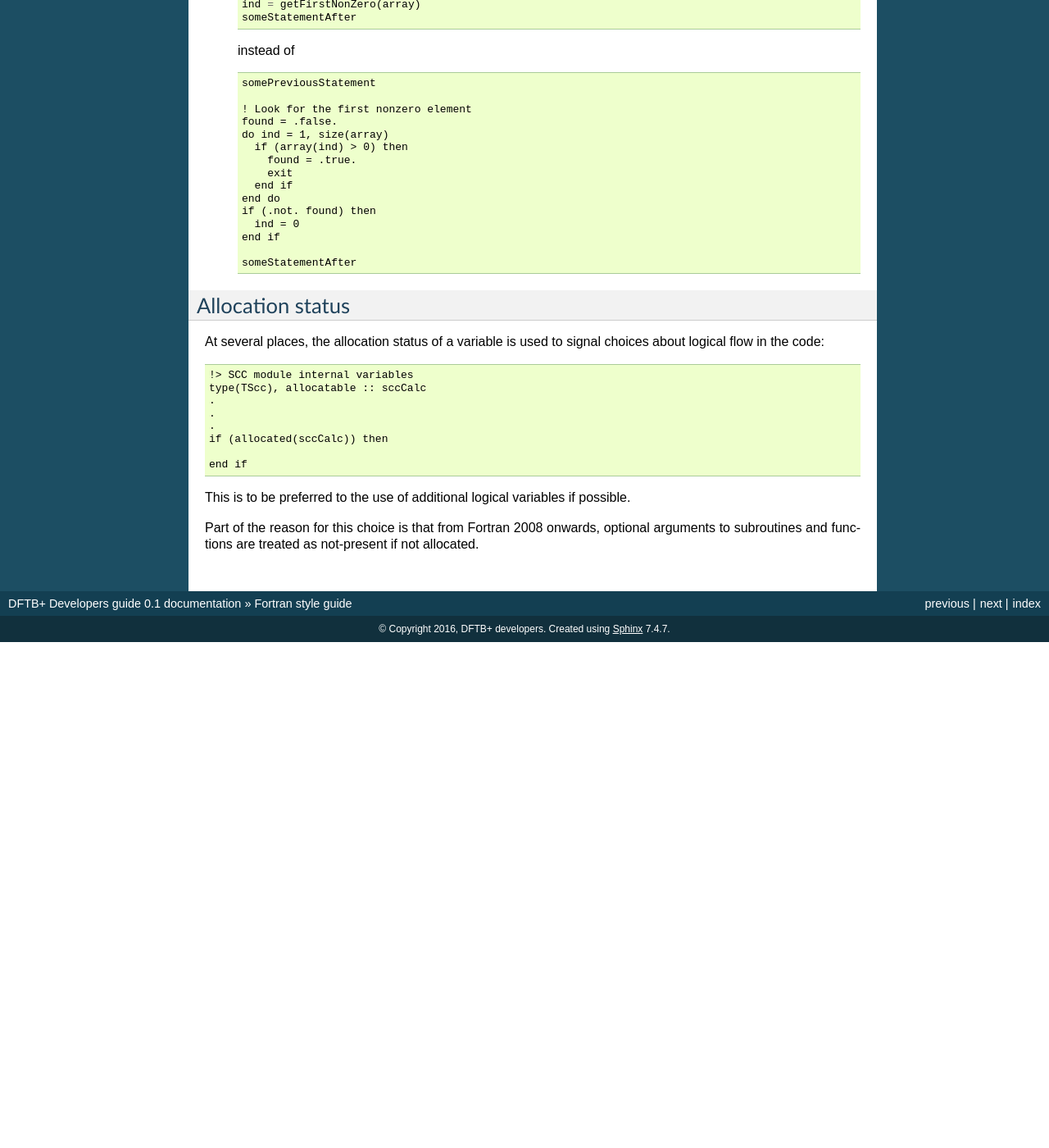
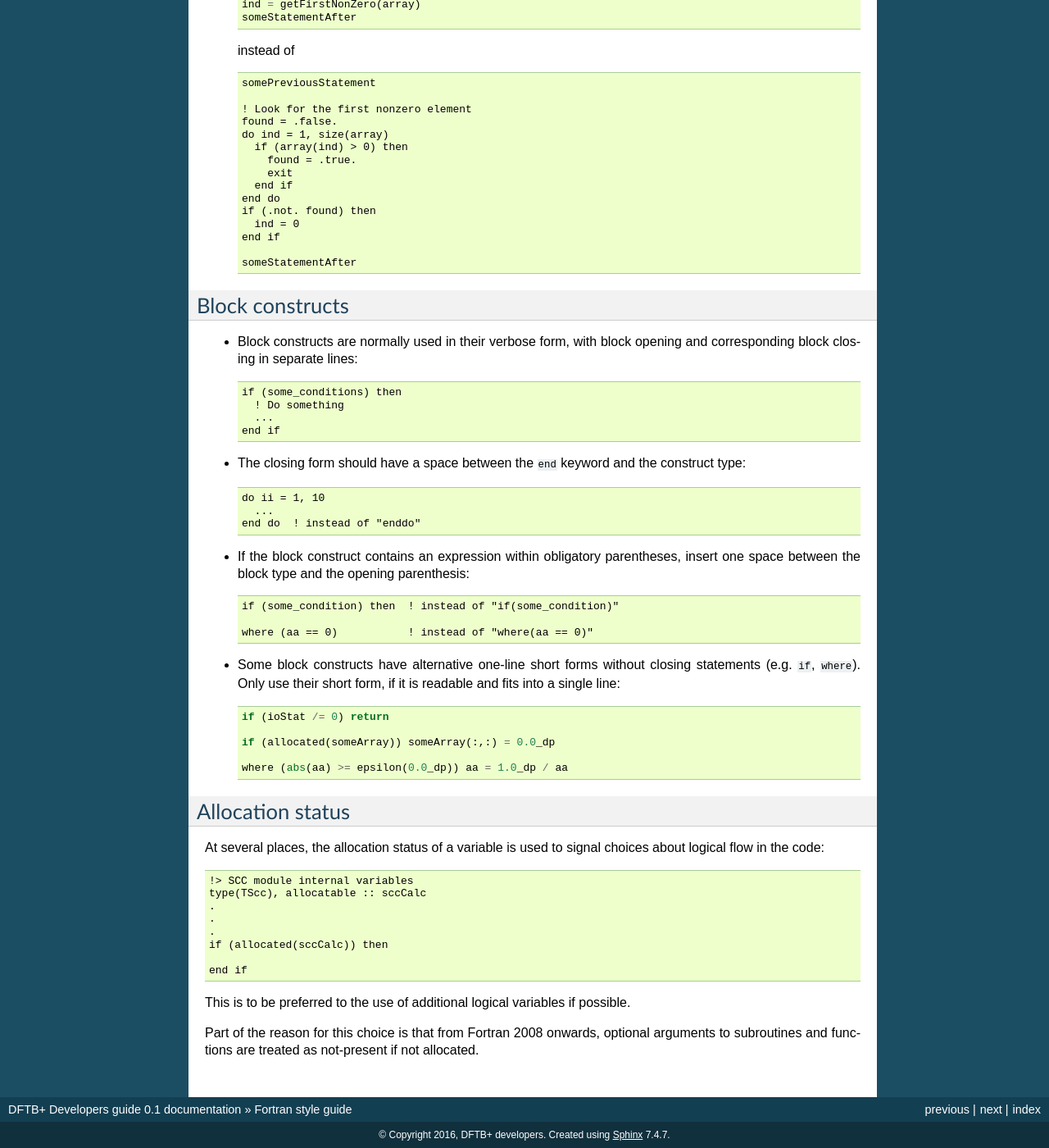
Before and after one commit to dftbplus/develguide, a Sphinx documentation site: the page built from docs/fortranstyle.rst, in a window 1280 px wide and 1400 px high, scrolled down 4748 px. Shown: the whole window at 82% size. Built offline with Sphinx 7.4.7, drawn with Linux system fonts in a browser that asks for light colours; before the commit the page ends 5531 px from its top, so only the background shows below that.

Commit message:
Add section about Fortran block constructs (#22)

```diff
--- a/docs/fortranstyle.rst
+++ b/docs/fortranstyle.rst
@@ -305,6 +305,43 @@
 
       someStatementAfter
 
+
+Block constructs
+================
+
+* Block constructs are normally used in their verbose form, with block opening
+  and corresponding block closing in separate lines::
+
+    if (some_conditions) then
+      ! Do something
+      ...
+    end if
+
+* The closing form should have a space between the ``end`` keyword and the
+  construct type::
+
+    do ii = 1, 10
+      ...
+    end do  ! instead of "enddo"
+
+* If the block construct contains an expression within obligatory parentheses,
+  insert one space between the block type and the opening parenthesis::
+
+    if (some_condition) then  ! instead of "if(some_condition)"
+
+    where (aa == 0)           ! instead of "where(aa == 0)"
+
+* Some block constructs have alternative one-line short forms without closing
+  statements (e.g. ``if``, ``where``). Only use their short form, if it is
+  readable and fits into a single line::
+
+    if (ioStat /= 0) return
+
+    if (allocated(someArray)) someArray(:,:) = 0.0_dp
+
+    where (abs(aa) >= epsilon(0.0_dp)) aa = 1.0_dp / aa
+
+
 Allocation status
 =================
 
```
